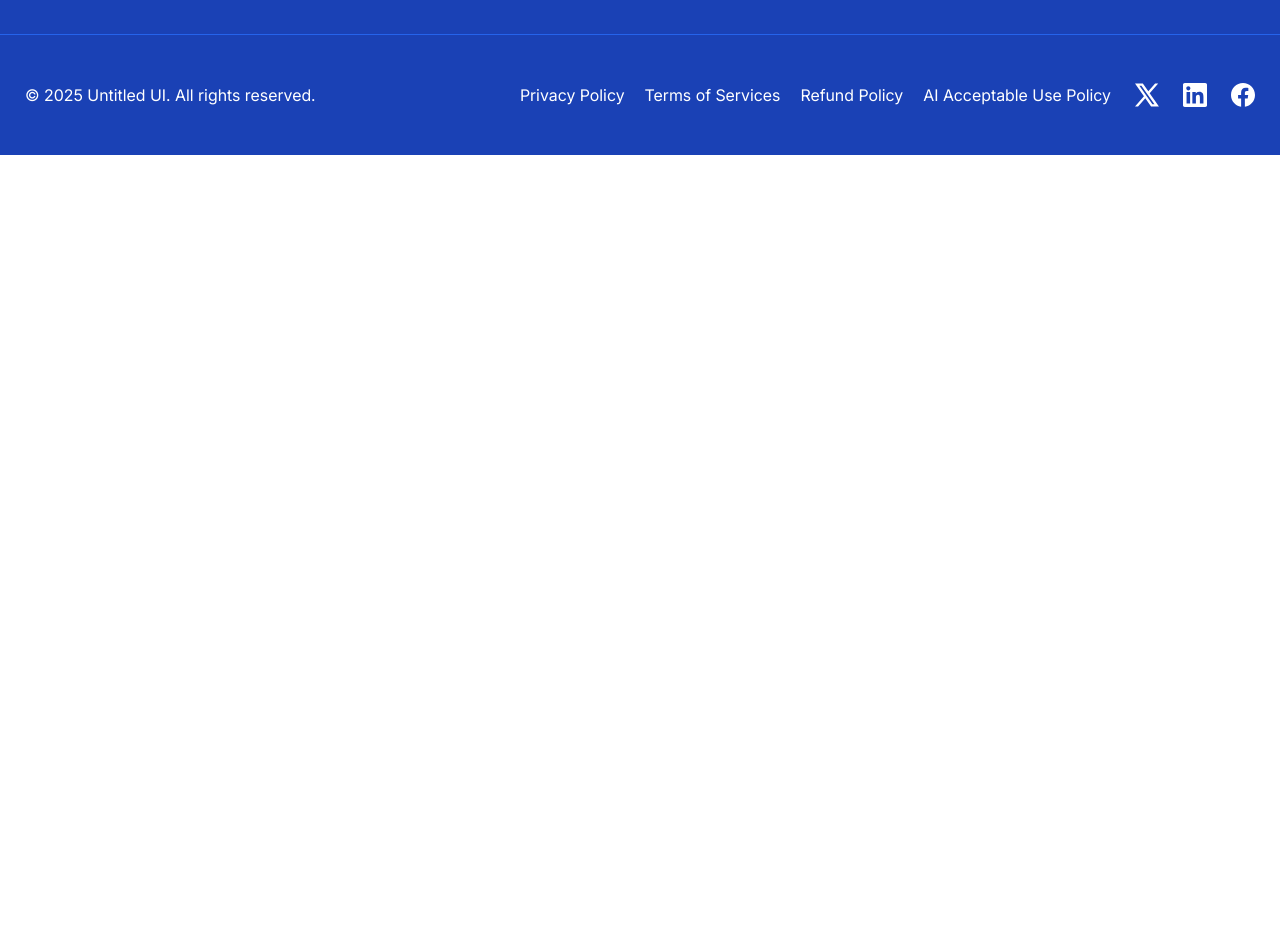
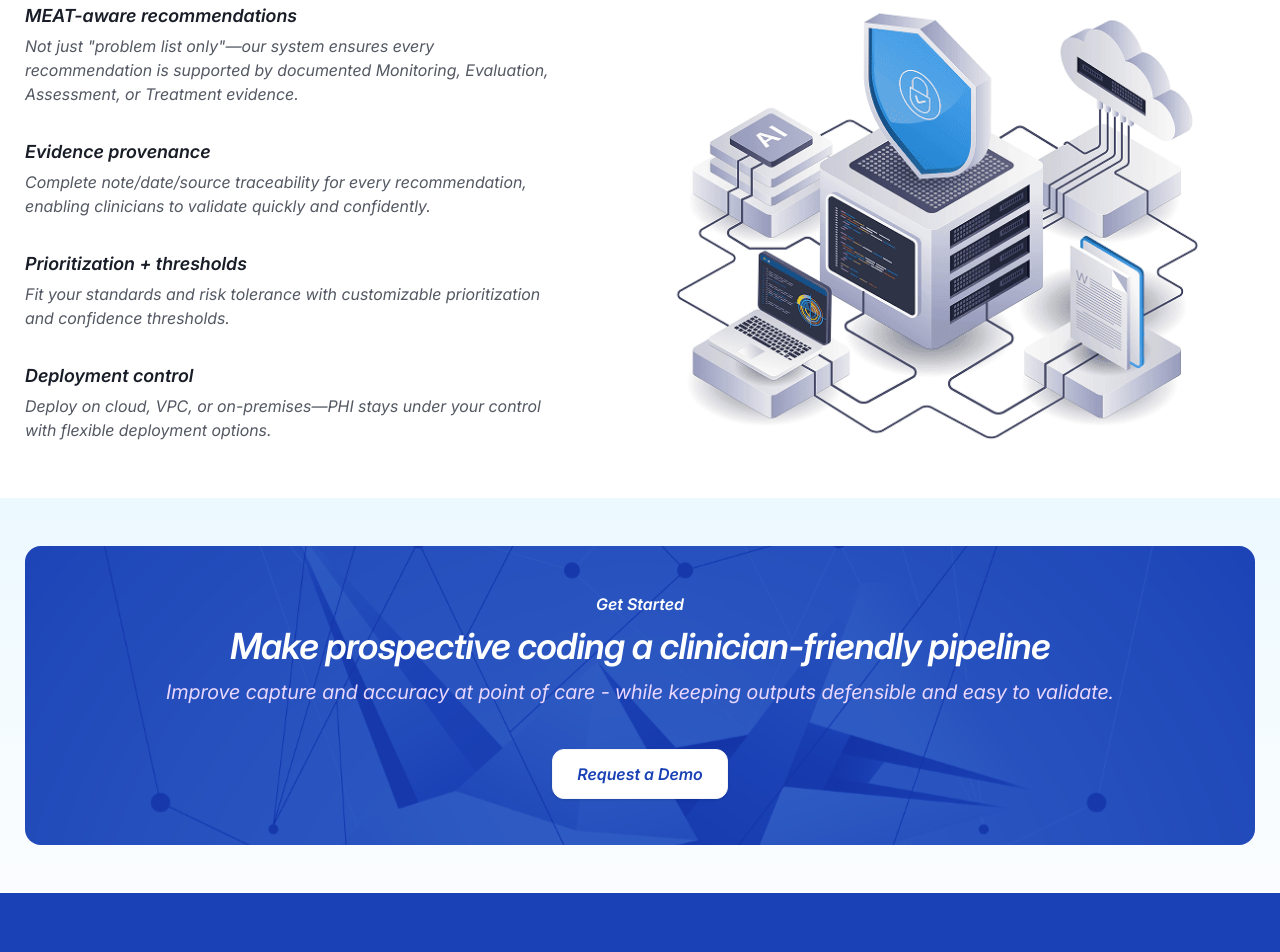
Before and after one commit to MartletAI/martlet.ai, a Next.js app: page /solutions/prospective-risk-adjustment in a window 1280 px wide. Shown: the part 3560-4512 px from the top of the page. Before the commit the page ends 3715 px from the top, so only its background shows below. Built offline with nearby package versions, Linux system fonts and the light colour scheme.

Commit message:
feat: implement Prospective Risk Adjustment solution page

```diff
--- a/src/app/(landing-page)/components/cta/index.tsx
+++ b/src/app/(landing-page)/components/cta/index.tsx
@@ -1,57 +1,15 @@
 
-import Image from "next/image";
-import Link from "next/link";
-const CTA_CONTENT = {
-  TITLE: "Ready to Transform Your Risk Adjustment?",
-  SUBTITLE: "Get Started",
-  DESCRIPTION:
-    "Join forward-thinking healthcare teams using Martlet AI for smarter coding and better outcomes.",
-  CTA: "Request a Demo",
-  IMAGE: "/assets/cta-bg.svg",
-} as const;
+import { CTA as SharedCTA } from "@/components/cta";
 
 export function CTA() {
   return (
-    <section className="py-10" aria-labelledby="cta-heading">
-      <div className="relative py-13.5 flex flex-col items-center justify-center max-w-container mx-auto">
-        {/* Background Container */}
-        <div className="absolute bg-[#1a41b5] z-0 rounded-[16px]">
-          <Image
-            src={CTA_CONTENT.IMAGE}
-            alt="CTA Background"
-            width={1240}
-            height={310}
-            className="object-cover opacity-40 mix-blend-soft-light mx-auto rounded-[16px]"
-            priority
-          />
-        </div>
-
-        {/* Content */}
-        <div className="relative z-10 flex flex-col items-center justify-center">
-          {/* Subtitle */}
-          <p className="mb-2 text-center text-[16px] font-semibold leading-[24px] text-white">
-            {CTA_CONTENT.SUBTITLE}
-          </p>
-
-          {/* Title */}
-          <h2 className="mb-2 text-center text-[36px] font-semibold leading-[44px] tracking-[-0.72px] text-white">
-            {CTA_CONTENT.TITLE}
-          </h2>
-
-          {/* Description */}
-          <p className="mb-10 text-center text-[20px] font-normal leading-[30px] text-[#E9D7FE]">
-            {CTA_CONTENT.DESCRIPTION}
-          </p>
-
-          {/* Buttons */}
-          <Link
-            href="/demo"
-            className="inline-flex items-center justify-center gap-2 rounded-[8px] border border-[#D5D7DA] bg-white px-6 py-3 text-base font-semibold text-[#1a41b5] shadow-[0px_0px_0px_1px_rgba(10,13,18,0.18)_inset,0px_-2px_0px_0px_rgba(10,13,18,0.05)_inset,0px_1px_2px_0px_rgba(10,13,18,0.05)] transition-all hover:bg-blue-50"
-          >
-            {CTA_CONTENT.CTA}
-          </Link>
-        </div>
-      </div>
-    </section>
+    <SharedCTA
+      title="Ready to Transform Your Risk Adjustment?"
+      subtitle="Get Started"
+      description="Join forward-thinking healthcare teams using Martlet AI for smarter coding and better outcomes."
+      ctaText="Request a Demo"
+      ctaLink="/demo"
+      backgroundColor="bg-white"
+    />
   );
 }
--- a/src/app/globals.css
+++ b/src/app/globals.css
@@ -380,6 +380,7 @@ body {
   color: var(--color-indicator-prospective);
   font-size: var(--text-base);
   font-weight: var(--font-semibold);
+  line-height: 24px;
 }
 
 .section-heading {
--- /dev/null
+++ b/src/app/solutions/prospective-risk-adjustment/components/cta.tsx
@@ -0,0 +1,15 @@
+
+import { CTA as SharedCTA } from "@/components/cta";
+
+export function CTA() {
+  return (
+    <SharedCTA
+      title="Make prospective coding a clinician-friendly pipeline"
+      subtitle="Get Started"
+      description="Improve capture and accuracy at point of care - while keeping outputs defensible and easy to validate."
+      ctaText="Request a Demo"
+      ctaLink="/demo"
+      backgroundColor="prospective-cta-section"
+    />
+  );
+}
--- /dev/null
+++ b/src/app/solutions/prospective-risk-adjustment/components/designed-for-trust.tsx
@@ -0,0 +1,98 @@
+import Image from "next/image";
+
+/**
+ * Feature items for the Designed for Trust section.
+ * Each item explains a trust-building capability of the system.
+ */
+const TRUST_FEATURES = [
+  {
+    title: "MEAT-aware recommendations",
+    description:
+      "Not just \"problem list only\"—our system ensures every recommendation is supported by documented Monitoring, Evaluation, Assessment, or Treatment evidence.",
+  },
+  {
+    title: "Evidence provenance",
+    description:
+      "Complete note/date/source traceability for every recommendation, enabling clinicians to validate quickly and confidently.",
+  },
+  {
+    title: "Prioritization + thresholds",
+    description:
+      "Fit your standards and risk tolerance with customizable prioritization and confidence thresholds.",
+  },
+  {
+    title: "Deployment control",
+    description:
+      "Deploy on cloud, VPC, or on-premises—PHI stays under your control with flexible deployment options.",
+  },
+] as const;
+
+/**
+ * DesignedForTrust Section
+ *
+ * Showcases the trust-building features of the prospective risk adjustment system.
+ * Features a two-column layout with feature list and illustration.
+ */
+export function DesignedForTrust() {
+  return (
+    <section
+      aria-labelledby="designed-for-trust-heading"
+      className="bg-white py-10"
+    >
+      <div className="container-main flex flex-col gap-[46px]">
+        {/* Header Section */}
+        <header className="flex flex-col items-center mb-11.5">
+					<span className="section-label text-center mb-3">Designed for trust</span>
+					<h2
+						id="designed-for-trust-heading"
+						className="font-semibold text-[36px] leading-[44px] tracking-[-0.72px] text-center text-foreground mb-5"
+					>
+						High signal, low noise, so clinicians don&apos;t tune it out
+					</h2>
+          <p className="text-xl leading-[30px] text-center text-text-tertiary-600 font-normal">
+            Prospective success is adoption. Adoption requires precision,
+            brevity, and defensibility.
+          </p>
+        </header>
+
+        {/* Content Section - Two Column Layout */}
+        <div className="flex flex-col lg:flex-row items-start gap-[109px]">
+          {/* Features List */}
+          <dl className="flex flex-col max-w-[526px]" role="list">
+            {TRUST_FEATURES.map((feature) => (
+              <div
+                key={feature.title}
+                className={`flex flex-col gap-1 py-4`}
+              >
+                <dt className="font-semibold text-lg leading-7 text-foreground">
+                  {feature.title}
+                </dt>
+                <dd className="font-normal text-base leading-6 text-text-tertiary-600">
+                  {feature.description}
+                </dd>
+              </div>
+            ))}
+          </dl>
+
+          {/* Illustration */}
+          <figure className="flex-1">
+            <Image
+              src="/assets/design-for-trust-illustrator.png"
+              alt=""
+              width={603}
+              height={472}
+              className="w-full max-w-[603px] h-auto aspect-603/472 ml-auto"
+              priority={false}
+              aria-hidden="true"
+            />
+            <figcaption className="sr-only">
+              Illustration showing secure data infrastructure with shield
+              protection, AI processing, cloud connectivity, and document
+              management
+            </figcaption>
+          </figure>
+        </div>
+      </div>
+    </section>
+  );
+}
--- a/src/app/solutions/prospective-risk-adjustment/components/styles.css
+++ b/src/app/solutions/prospective-risk-adjustment/components/styles.css
@@ -43,3 +43,7 @@
     background-color: var(--color-outputs-icon-bg);
     border-radius: 10px;
 }
+
+.prospective-cta-section {
+    background: linear-gradient(180deg, #E9F8FF -18.06%, rgba(247, 251, 255, 0.50) 100%);
+}
--- a/src/app/solutions/prospective-risk-adjustment/components/what-teams-care.tsx
+++ b/src/app/solutions/prospective-risk-adjustment/components/what-teams-care.tsx
@@ -52,7 +52,7 @@ export function WhatTeamsCare() {
 						What care teams get in one view
 					</h2>
 
-					<p className="text-xl leading-[30px] text-center text-[#535862] font-normal">
+					<p className="text-xl leading-[30px] text-center text-text-tertiary-600 font-normal">
 						Everything needed to act without forcing people to dig through
 						charts.
 					</p>
--- a/src/app/solutions/prospective-risk-adjustment/page.tsx
+++ b/src/app/solutions/prospective-risk-adjustment/page.tsx
@@ -4,6 +4,8 @@ import { WhyMartletAI } from "./components/why-martlet-ai";
 import { TrustAndAccuracy } from "./components/trust-and-accuracy";
 import { HowItWorks } from "./components/how-it-works";
 import { WhatTeamsCare } from "./components/what-teams-care";
+import { DesignedForTrust } from "./components/designed-for-trust";
+import { CTA } from "./components/cta";
 
 export default function Page() {
 	return (
@@ -22,6 +24,12 @@ export default function Page() {
 
 			{/* What Teams Care About Section */}
 			<WhatTeamsCare />
+
+			{/* Designed for Trust Section */}
+			<DesignedForTrust />
+
+			{/* CTA Section */}
+			<CTA />
 		</main>
 	);
 }
--- /dev/null
+++ b/src/components/cta/index.tsx
@@ -0,0 +1,59 @@
+
+import Image from "next/image";
+import Link from "next/link";
+
+export interface CTAProps {
+  title: string;
+  subtitle: string;
+  description: string;
+  ctaText: string;
+  ctaLink: string;
+  backgroundColor: string;
+}
+
+export function CTA({ title, subtitle, description, ctaText, ctaLink, backgroundColor }: CTAProps) {
+  return (
+    <section className={`py-10 ${backgroundColor}`} aria-labelledby="cta-heading">
+      <div className="relative py-13.5 flex flex-col items-center justify-center container-main mx-auto">
+        {/* Background Container */}
+        <div className="absolute bg-footer-bg z-0 rounded-[16px]">
+          <Image
+            src="/assets/cta-bg.svg"
+            alt="CTA Background"
+            width={1240}
+            height={310}
+            className="object-cover opacity-40 mix-blend-soft-light mx-auto rounded-[16px]"
+            priority
+          />
+        </div>
+
+
+        {/* Content */}
+        <div className="relative z-10 flex flex-col items-center justify-center">
+          {/* Subtitle */}
+          <p className="mb-2 text-center text-base font-semibold leading-6 text-white">
+            {subtitle}
+          </p>
+
+          {/* Title */}
+          <h2 id="cta-heading" className="mb-2 text-center text-4xl font-semibold leading-[44px] tracking-[-0.72px] text-white">
+            {title}
+          </h2>
+
+          {/* Description */}
+          <p className="mb-10 text-center text-xl font-normal leading-relaxed text-outputs-icon-border">
+            {description}
+          </p>
+
+          {/* Buttons */}
+          <Link
+            href={ctaLink}
+            className="inline-flex items-center justify-center gap-2 rounded-lg border border-border-light bg-white px-6 py-3 text-base font-semibold text-footer-bg shadow-sm transition-all hover:bg-blue-50"
+          >
+            {ctaText}
+          </Link>
+        </div>
+      </div>
+    </section>
+  );
+}
```
Also changed, not shown: public/assets/design-for-trust-illustrator.png (added), public/fonts/Inter.ttf.
